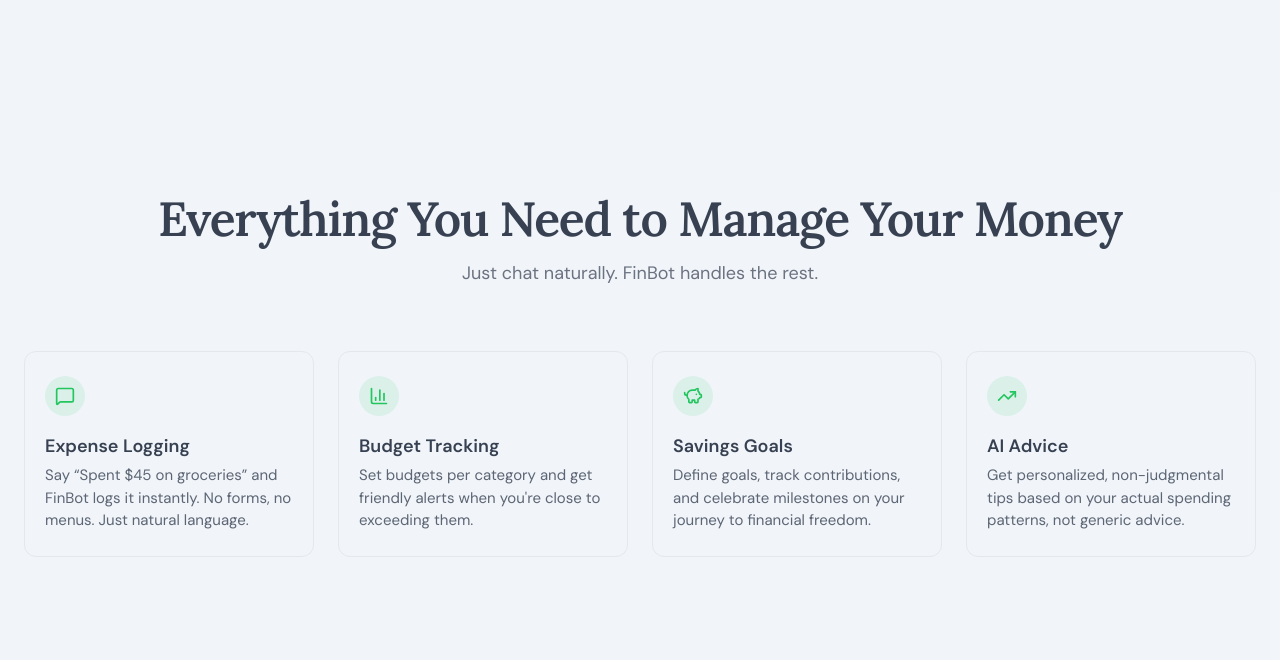
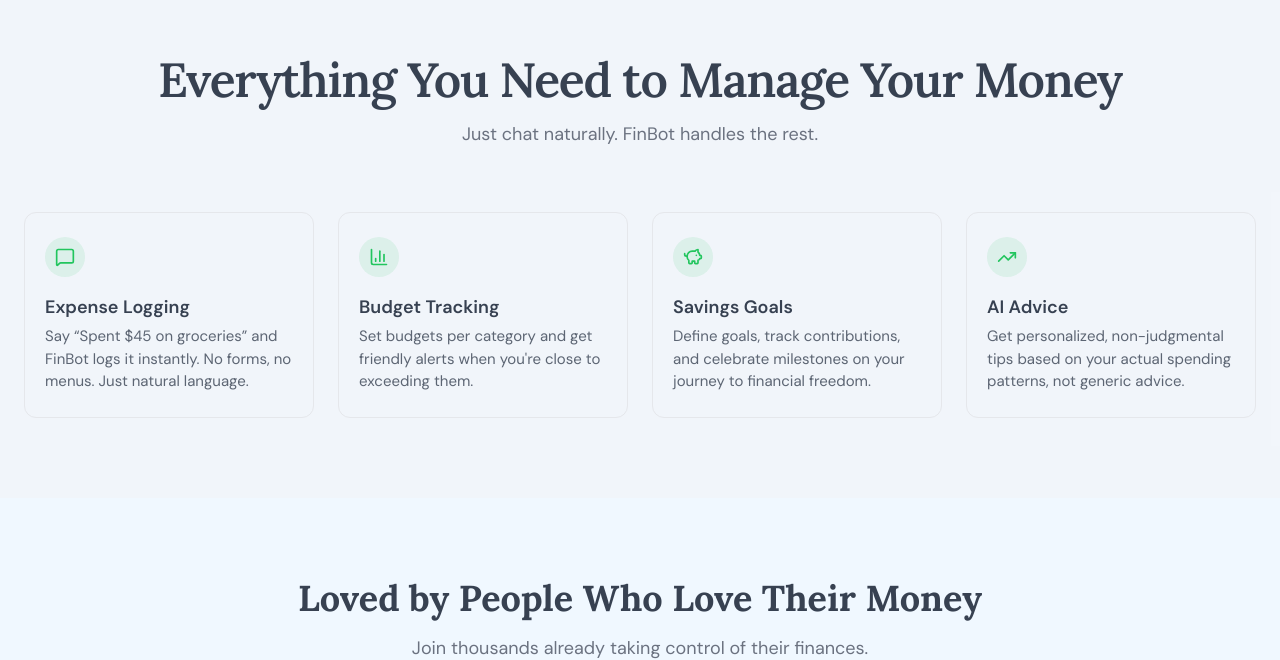
Before and after one commit to Dominion116/frontend, a Next.js app: page / in a window 1280 px wide. Shown: the part 825-1485 px from the top of the page. Built offline with nearby package versions, Linux system fonts and the light colour scheme.

Commit message:
refactor: adjust Features Section layout for improved structure and readability

```diff
--- a/src/app/page.tsx
+++ b/src/app/page.tsx
@@ -87,7 +87,7 @@ export default function LandingPage() {
       </section>
 
       {/* Features Section */}
-      <section id="features" className="flex min-h-screen items-center justify-center py-12 bg-muted/50">
+      <section id="features" className="py-20 bg-muted/50">
         <div>
           <h2 className="text-center font-semibold text-4xl tracking-tight font-serif sm:text-5xl">
             Everything You Need to Manage Your Money
```
